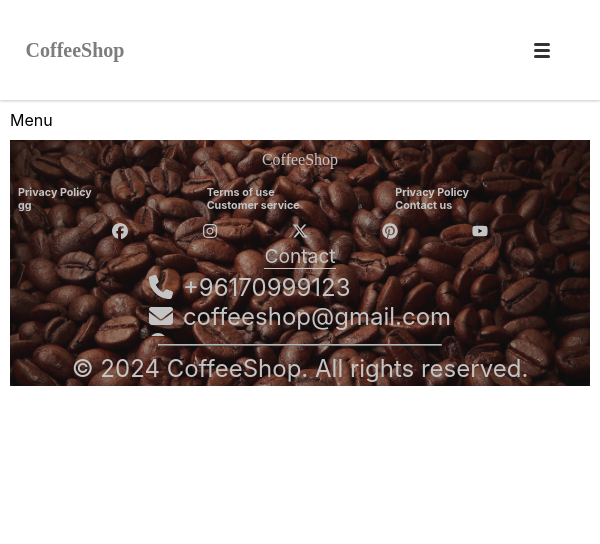
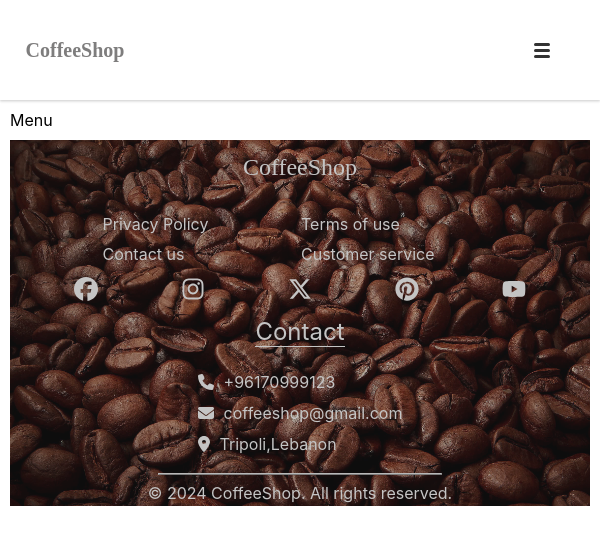
Before and after one commit to farahsamad/CoffeeShop, a React (Create React App) app: page /menu in a window 600 px wide. Shown: the top 544 px of the page. Built offline with nearby package versions, Linux system fonts and the light colour scheme.

Commit message:
updatel commit

```diff
--- a/src/component/Styles/Home.css
+++ b/src/component/Styles/Home.css
@@ -7,11 +7,14 @@
   --buttonLineHeight: 1.2;
   --buttonPadding: 7px 16px;
   --buttonTransition: all 0.2s ease;
+  --marginBottom: 10px;
 }
 html {
   overflow-x: hidden;
 }
-
+.main-home-page-container {
+  width: 100%;
+}
 .home-page-container {
   margin: 10px 10px 0 10px;
   /* background-color: black; */
@@ -31,7 +34,7 @@ html {
   left: 0;
   width: 100%;
   height: 100%;
-  background-color: rgba(0, 0, 0, 0.5);
+  background-color: rgba(0, 0, 0, 0.7);
   z-index: 1;
 }
 .intro-container {
@@ -98,27 +101,29 @@ html {
   display: flex;
   flex-direction: column;
   overflow: hidden;
-  font-size: 1.2rem;
+  font-size: clamp(2vh, 2.6vw, 20px) !important;
 }
 .first-footer-section {
   height: 35%;
   width: 100%;
+  /* margin-left: -13%; */
   display: flex;
-  justify-content: center;
+  /* justify-content: center; */
   align-items: center;
   cursor: pointer;
   /* font-size: 20px; */
   /* font-weight: bolder; */
   font-family: cursive;
+  font-size: clamp(3vh, 2.6vw, 20px) !important;
 }
 .second-footer-section {
   height: 35%;
   width: 100%;
   display: grid;
   column-gap: 2px;
-  grid-template-columns: 1fr 1fr 1fr;
+  grid-template-columns: 1fr 1fr;
   /* grid-template-columns: repeat(auto-fill, minmax(min(100% / 2, max(50px, 100% / 2)), 1fr)); */
-  margin-top: 2px;
+  margin-top: 15px;
   place-content: center;
 }
 .third-footer-section {
@@ -133,7 +138,7 @@ html {
   height: 100%;
   width: 80%;
   display: flex;
-  justify-content: space-around;
+  justify-content: space-between;
   align-items: center;
 }
 .icons-footer-section svg {
@@ -179,6 +184,7 @@ html {
 .second-section-footer {
   display: grid;
   place-content: center;
+  font-size: clamp(2vh, 2.6vw, 20px) !important;
 }
 .contact-span {
   border-bottom: 1px solid white;
@@ -295,11 +301,11 @@ html {
     padding-top: 1rem !important;
     padding-bottom: 1rem !important;
   }
-  .first-section-footer .first-container,
+  /* .first-section-footer .first-container,
   .first-section-footer .second-container,
   .second-section-footer {
     font-size: 1.5rem !important;
-  }
+  } */
   .icons-footer-section svg {
     width: 2rem !important;
     height: 2rem !important;
@@ -329,11 +335,11 @@ html {
     padding-top: 1rem !important;
     padding-bottom: 1rem !important;
   }
-  .first-section-footer .first-container,
+  /* .first-section-footer .first-container,
   .first-section-footer .second-container,
   .second-section-footer {
     font-size: 1.5rem !important;
-  }
+  } */
   .icons-footer-section svg {
     width: 2rem !important;
     height: 2rem !important;
@@ -428,12 +434,25 @@ html {
     padding: var(--buttonPadding) !important;
   }
 }
-@media (max-width: 750px) {
+@media (max-width: 800px) {
   /* .second-section-paragraph-container {
     display: grid;
     grid-template-columns: 1fr 1fr;
     row-gap: 0px !important;
   } */
+  .first-footer-section {
+    height: 35%;
+    width: 100%;
+    /* margin-left: -13%; */
+    display: flex;
+    justify-content: center;
+    align-items: center;
+    cursor: pointer;
+    /* font-size: 20px; */
+    /* font-weight: bolder; */
+    font-family: cursive;
+    font-size: clamp(3vh, 2.6vw, 20px) !important;
+  }
   .first-element-number,
   .second-element-number,
   .third-element-number,
@@ -451,13 +470,17 @@ html {
     align-items: center;
   }
   .footer-container {
-    min-height: 13rem;
-    height: 15rem;
+    min-height: 30vh !important;
+    height: 45vh !important;
     padding: 0.2rem 0.5rem !important;
+    font-size: clamp(2vh, 2.6vw, 20px) !important;
   }
   .first-content {
     margin-left: 0rem !important;
-    font-size: 1.2rem !important;
+    /* font-size: 1.2rem !important; */
+  }
+  .second-footer-section {
+    width: 70% !important;
   }
 
   .first-section-footer .first-container {
@@ -465,6 +488,7 @@ html {
     height: 50% !important;
     display: flex;
     flex-direction: column;
+    align-items: center !important;
     overflow: hidden;
     font-size: 1rem !important;
   }
@@ -473,16 +497,16 @@ html {
     height: 50% !important;
     display: flex;
     flex-direction: column;
-    font-size: 1rem;
+    font-size: clamp(2vh, 2.6vw, 20px) !important;
   }
   .icons-footer-section svg {
     margin-top: 10px;
-    width: 1rem !important;
-    height: 1rem !important;
+    width: 3vh !important;
+    height: 3vh !important;
   }
-  .second-footer-section h6 {
+  /* .second-footer-section h6 {
     margin: 0px !important;
-  }
+  } */
   .first-elements,
   .second-elements,
   .third-elements {
@@ -496,6 +520,7 @@ html {
     display: flex;
     justify-content: center;
     align-items: center;
+    font-size: clamp(3vh, 2.6vw, 20px) !important;
   }
   .third-footer-section {
     display: flex;
@@ -506,7 +531,7 @@ html {
     flex-direction: column !important;
   }
   .second-section-footer {
-    font-size: 0.9rem;
+    font-size: clamp(2vh, 2.6vw, 20px) !important;
   }
   /* .intro-sent,
   .create-account-phrase {
@@ -554,9 +579,9 @@ html {
     /* margin-left: 0px;*/
   }
   .first-section-paragraph {
-    width: 100%;
+    width: 85% !important;
     padding: 2%;
-    font-size: clamp(1.6vh, 2.6vw, 25px);
+    font-size: clamp(2vh, 2.6vw, 25px) !important;
     line-height: 2.2vh !important;
     text-wrap: balance;
     text-align: center;
@@ -754,7 +779,7 @@ html {
   transform: translateZ(0) !important;
 }
 .order-now {
-  margin-left: 2em;
+  /* margin-left: 2em; */
   display: block;
   background: none;
   border-style: solid;
@@ -776,7 +801,7 @@ html {
   /* border-color: #8d6d6d; */
   border-color: white;
   border-width: 2px;
-  font-size: clamp(1.1vh, 2.3vw, 14px);
+  font-size: clamp(1.6vh, 2.3vw, 14px);
   margin-bottom: 10px;
 }
 .order-now:hover {
@@ -798,3 +823,6 @@ html {
   background-color: #f5b0a3;
   color: white;
 }
+.margin-bottom {
+  margin-bottom: var(--marginBottom);
+}
--- a/src/component/Styles/Menu.css
+++ b/src/component/Styles/Menu.css
@@ -13,6 +13,6 @@
   left: 0;
   width: 100%;
   height: 100%;
-  background-color: rgba(0, 0, 0, 0.5);
+  background-color: rgba(0, 0, 0, 0.7);
   z-index: 1;
 }
--- a/src/pages/footer/Index.tsx
+++ b/src/pages/footer/Index.tsx
@@ -22,13 +22,12 @@ function Index() {
           <div className="first-footer-section">CoffeeShop</div>
           <div className="second-footer-section">
             <div className="first-elements">
-              <h6>Privacy Policy </h6> <h6>gg</h6>
+              <div className="margin-bottom">Privacy Policy </div>{" "}
+              <div>Contact us</div>
             </div>
             <div className="second-elements">
-              <h6>Terms of use</h6> <h6>Customer service</h6>
-            </div>
-            <div className="third-elements">
-              <h6>Privacy Policy </h6> <h6>Contact us</h6>
+              <div className="margin-bottom">Terms of use</div>{" "}
+              <div>Customer service</div>
             </div>
           </div>
           <div className="third-footer-section">
--- a/src/pages/main/Home.tsx
+++ b/src/pages/main/Home.tsx
@@ -15,8 +15,11 @@ function Home() {
   const aboutRef = outletContext.aboutRef;
   return (
     <div
-      className={`home-page-container ${barVisibility ? "" : "bar-visible"}`}
+      className={`main-home-page-container ${
+        barVisibility ? "" : "bar-visible"
+      }`}
     >
+      <div className={`home-page-container`}>
         <div className="intro-container">
           <div className="second-intro-container">
             <div className="intro-image">
@@ -46,10 +49,10 @@ function Home() {
                 {/* Indulge in the refreshing taste of our Mixed Berry Smoothie with
             Yogurt – a perfect blend of juicy berries and creamy yogurt for a
             deliciously healthy treat!  */}
-              Experience the ultimate refreshment with our Mixed Berry Smoothie
-              with Yogurt. This delightful blend combines the natural sweetness
-              of ripe strawberries, blueberries, and raspberries with the creamy
-              richness of yogurt.
+                Experience the ultimate refreshment with our Mixed Berry
+                Smoothie with Yogurt. This delightful blend combines the natural
+                sweetness of ripe strawberries, blueberries, and raspberries
+                with the creamy richness of yogurt.
               </div>
               <div className="first-section-button">
                 <button className="order-now">Order now</button>
@@ -70,8 +73,9 @@ function Home() {
             <div className="first-section-paragraph-container">
               <div className="first-section-paragraph">
                 Indulge in our Iced Chocolate Frappe Coffee topped with luscious
-              white cream – a perfect blend of rich chocolate and smooth coffee,
-              finished with a creamy touch for a refreshing and decadent treat!
+                white cream – a perfect blend of rich chocolate and smooth
+                coffee, finished with a creamy touch for a refreshing and
+                decadent treat!
               </div>
               <div className="first-section-button">
                 <button className="order-now">Order now</button>
@@ -84,6 +88,7 @@ function Home() {
           <Footer></Footer>
         </div>
       </div>
+    </div>
   );
 }
 
--- a/src/pages/main/Menu.tsx
+++ b/src/pages/main/Menu.tsx
@@ -12,10 +12,14 @@ function Menu() {
   const barVisibility = barsVisibility.barVisibility;
   return (
     <div
-      className={`home-page-container ${barVisibility ? "" : "bar-visible"}`}
+      className={`main-home-page-container ${
+        barVisibility ? "" : "bar-visible"
+      }`}
     >
-      Menu
-      <Footer></Footer>
+      <div className={`home-page-container`}>
+        Menu
+        <Footer></Footer>
+      </div>
     </div>
   );
 }
--- a/src/pages/navbar/Index.tsx
+++ b/src/pages/navbar/Index.tsx
@@ -30,7 +30,7 @@ function Index({ aboutRef, barVisibility, setBarVisibility }: indexProps) {
         phoneContainer.current.style.width = "0vw";
         document.body.style.overflow = "unset";
       } else {
-        phoneContainer.current.style.width = "70vw";
+        phoneContainer.current.style.width = "80vw";
         document.body.style.overflow = "hidden";
       }
   }, [barVisibility]);
```
Lines whose indentation alone changed are shown as unchanged.
